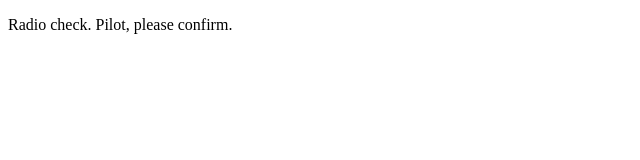
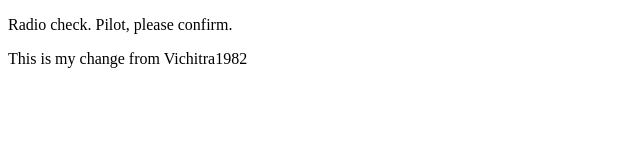
Before and after one commit to soniya1987/communication-log, a plain HTML site: page index.html in a window 1280 px wide. Shown: the whole page, without its empty margins (0-640 px from the left). Drawn offline with Linux system fonts and the light colour scheme.

Commit message:
Vichitra1982's changes

```diff
--- a/index.html
+++ b/index.html
@@ -2,5 +2,6 @@
 <html>
    <body>
       <p>Radio check. Pilot, please confirm.</p>
+      <p>This is my change from Vichitra1982</p>
    </body>
 </html>
```
